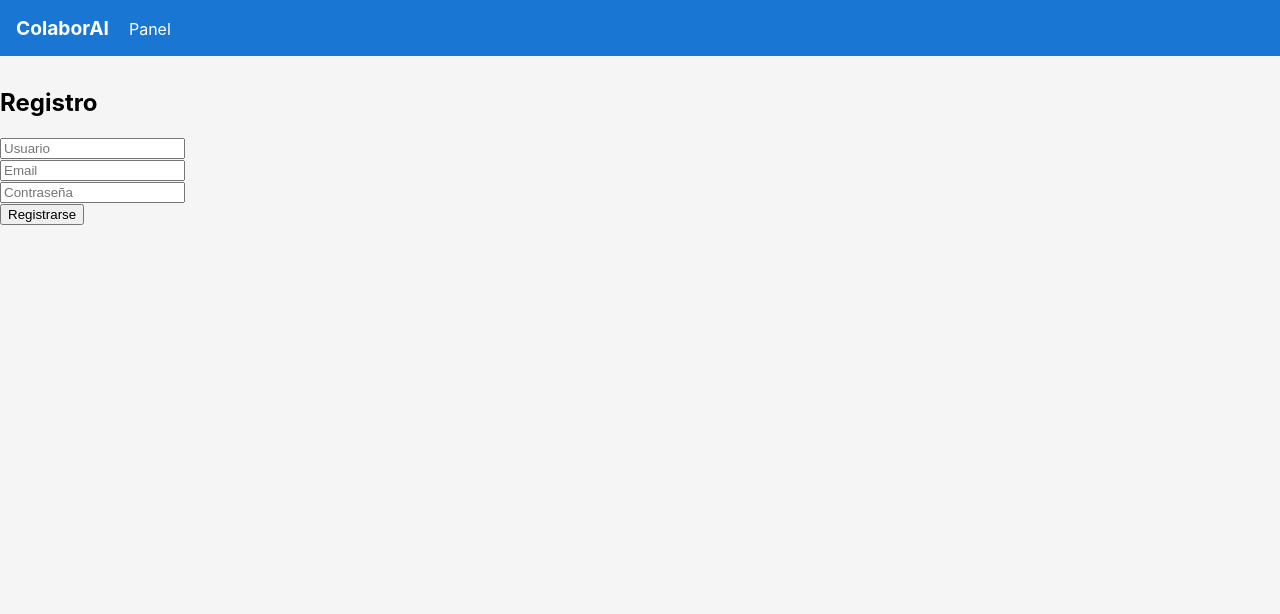
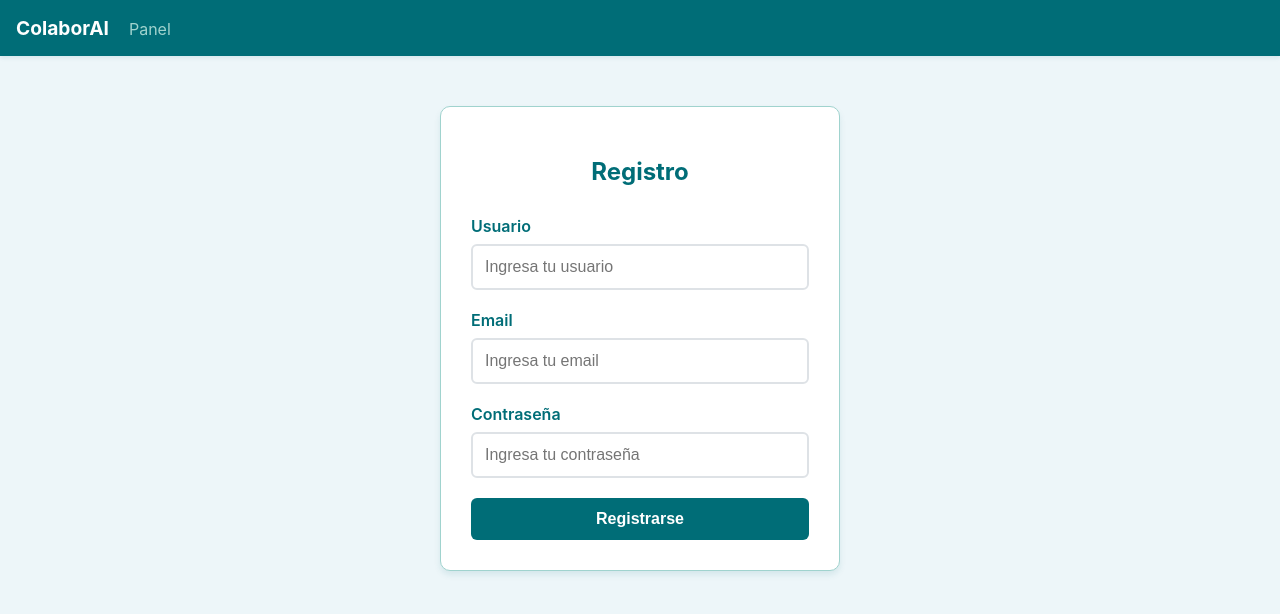
Before and after one commit to SantiagoDemattei/colaborAI-frontend, a React (Create React App) app: page /register in a window 1280 px wide. Shown: the top 614 px of the page. Built offline with nearby package versions, Linux system fonts and the light colour scheme; no server answers.

Commit message:
feat: Implementar paleta de colores y refactorizar estilos para mejorar la consistencia visual en la aplicación

```diff
--- a/src/App.css
+++ b/src/App.css
@@ -14,18 +14,18 @@
 }
 
 .App-header {
-  background-color: #282c34;
+  background-color: var(--primary-color);
   min-height: 100vh;
   display: flex;
   flex-direction: column;
   align-items: center;
   justify-content: center;
   font-size: calc(10px + 2vmin);
-  color: white;
+  color: var(--text-light);
 }
 
 .App-link {
-  color: #61dafb;
+  color: var(--tiffany-blue-light);
 }
 
 @keyframes App-logo-spin {
--- a/src/components/Dashboard.js
+++ b/src/components/Dashboard.js
@@ -73,8 +73,8 @@ export default function Dashboard({ token, ownerId, user }) {
   const tabStyle = (isActive) => ({
     padding: '12px 24px',
     border: 'none',
-    backgroundColor: isActive ? '#1976d2' : '#f5f5f5',
-    color: isActive ? 'white' : '#333',
+    backgroundColor: isActive ? 'var(--primary-color)' : 'var(--accent-color)',
+    color: isActive ? 'var(--text-light)' : 'var(--text-primary)',
     cursor: 'pointer',
     borderRadius: '8px 8px 0 0',
     marginRight: '5px',
@@ -90,21 +90,22 @@ export default function Dashboard({ token, ownerId, user }) {
   };
 
   const sectionStyle = {
-    backgroundColor: 'white',
+    backgroundColor: 'var(--background-light)',
     borderRadius: '8px',
     padding: '20px',
     marginBottom: '20px',
-    boxShadow: '0 2px 4px rgba(0,0,0,0.1)'
+    boxShadow: '0 2px 4px var(--shadow-color)',
+    border: '1px solid var(--border-light)'
   };
 
   return (
     <div style={containerStyle}>
-      <h1 style={{ color: '#1976d2', marginBottom: '30px', textAlign: 'center' }}>
+      <h1 style={{ color: 'var(--primary-color)', marginBottom: '30px', textAlign: 'center' }}>
         Panel de Colaboración
       </h1>
 
       {/* Navegación por pestañas */}
-      <div style={{ marginBottom: '30px', borderBottom: '1px solid #ddd' }}>
+      <div style={{ marginBottom: '30px', borderBottom: '1px solid var(--border-color)' }}>
         <button
           style={tabStyle(activeTab === 'projects')}
           onClick={() => setActiveTab('projects')}
@@ -131,15 +132,15 @@ export default function Dashboard({ token, ownerId, user }) {
       {activeTab === 'projects' && (
         <div style={sectionStyle}>
           <div style={{ display: 'flex', justifyContent: 'space-between', alignItems: 'center', marginBottom: '20px' }}>
-            <h2 style={{ margin: 0, color: '#333' }}>Gestión de Proyectos</h2>
+            <h2 style={{ margin: 0, color: 'var(--text-primary)' }}>Gestión de Proyectos</h2>
             <button
               onClick={() => {
                 setShowProjectForm(true);
                 setEditProject(null);
               }}
               style={{
-                backgroundColor: '#1976d2',
-                color: 'white',
+                backgroundColor: 'var(--primary-color)',
+                color: 'var(--text-light)',
                 border: 'none',
                 padding: '12px 20px',
                 borderRadius: '8px',
@@ -148,7 +149,16 @@ export default function Dashboard({ token, ownerId, user }) {
                 fontSize: '14px',
                 display: 'flex',
                 alignItems: 'center',
-                gap: '8px'
+                gap: '8px',
+                transition: 'all 0.3s ease'
+              }}
+              onMouseOver={(e) => {
+                e.target.style.backgroundColor = 'var(--primary-hover)';
+                e.target.style.transform = 'translateY(-1px)';
+              }}
+              onMouseOut={(e) => {
+                e.target.style.backgroundColor = 'var(--primary-color)';
+                e.target.style.transform = 'translateY(0)';
               }}
             >
               ➕ Nuevo Proyecto
@@ -175,7 +185,7 @@ export default function Dashboard({ token, ownerId, user }) {
       {activeTab === 'invitations' && (
         <div>
           <div style={sectionStyle}>
-            <h2 style={{ margin: '0 0 20px 0', color: '#333' }}>Enviar Nueva Invitación</h2>
+            <h2 style={{ margin: '0 0 20px 0', color: 'var(--text-primary)' }}>Enviar Nueva Invitación</h2>
             <InvitationForm
               token={token}
               onInvitationSent={() => {
@@ -198,10 +208,10 @@ export default function Dashboard({ token, ownerId, user }) {
           <div style={sectionStyle}>
             <div style={{ display: 'flex', justifyContent: 'space-between', alignItems: 'center', marginBottom: '20px' }}>
               <div>
-                <h2 style={{ margin: 0, color: '#333' }}>
+                <h2 style={{ margin: 0, color: 'var(--text-primary)' }}>
                   {selectedProject?.name || 'Proyecto Seleccionado'}
                 </h2>
-                <p style={{ margin: '5px 0', color: '#666' }}>
+                <p style={{ margin: '5px 0', color: 'var(--text-muted)' }}>
                   {selectedProject?.description || 'Sin descripción'}
                 </p>
               </div>
@@ -213,14 +223,23 @@ export default function Dashboard({ token, ownerId, user }) {
                       setEditTask(null);
                     }}
                     style={{
-                      backgroundColor: '#4caf50',
-                      color: 'white',
+                      backgroundColor: 'var(--success-color)',
+                      color: 'var(--text-light)',
                       border: 'none',
                       padding: '12px 20px',
                       borderRadius: '8px',
                       cursor: 'pointer',
                       fontWeight: 'bold',
-                      fontSize: '14px'
+                      fontSize: '14px',
+                      transition: 'all 0.3s ease'
+                    }}
+                    onMouseOver={(e) => {
+                      e.target.style.backgroundColor = 'var(--tiffany-blue-dark)';
+                      e.target.style.transform = 'translateY(-1px)';
+                    }}
+                    onMouseOut={(e) => {
+                      e.target.style.backgroundColor = 'var(--success-color)';
+                      e.target.style.transform = 'translateY(0)';
                     }}
                   >
                     ➕ Nueva Tarea
@@ -229,14 +248,23 @@ export default function Dashboard({ token, ownerId, user }) {
                 <button
                   onClick={() => setActiveTab('projects')}
                   style={{
-                    backgroundColor: '#f44336',
-                    color: 'white',
+                    backgroundColor: 'var(--danger-color)',
+                    color: 'var(--text-light)',
                     border: 'none',
                     padding: '12px 20px',
                     borderRadius: '8px',
                     cursor: 'pointer',
                     fontWeight: 'bold',
-                    fontSize: '14px'
+                    fontSize: '14px',
+                    transition: 'all 0.3s ease'
+                  }}
+                  onMouseOver={(e) => {
+                    e.target.style.backgroundColor = '#b71c1c';
+                    e.target.style.transform = 'translateY(-1px)';
+                  }}
+                  onMouseOut={(e) => {
+                    e.target.style.backgroundColor = 'var(--danger-color)';
+                    e.target.style.transform = 'translateY(0)';
                   }}
                 >
                   ← Volver
--- a/src/components/Login.js
+++ b/src/components/Login.js
@@ -5,6 +5,7 @@ import { useNavigate } from 'react-router-dom';
 export default function Login() {
   const [form, setForm] = useState({ username: '', password: '' });
   const [message, setMessage] = useState('');
+  const [messageType, setMessageType] = useState('');
   const navigate = useNavigate();
 
   const handleChange = e => {
@@ -20,26 +21,56 @@ export default function Login() {
       if (res.token && res.id && res.username) {
         saveAuth(res.token, { id: res.id, username: res.username });
         setMessage('Login exitoso!');
+        setMessageType('success');
         setTimeout(() => navigate('/dashboard'), 1000);
       } else {
         setMessage('Credenciales inválidas');
+        setMessageType('error');
       }
     } catch (error) {
       setMessage('Credenciales inválidas');
+      setMessageType('error');
     }
   };
 
   return (
-    <div>
-      <h2>Login</h2>
+    <div className="form-container">
+      <h2 style={{ textAlign: 'center', color: 'var(--primary-color)', marginBottom: '30px' }}>
+        Iniciar Sesión
+      </h2>
       <form onSubmit={handleSubmit}>
-        <input name="username" placeholder="Usuario" value={form.username} onChange={handleChange} required />
-        <br />
-        <input type="password" name="password" placeholder="Contraseña" value={form.password} onChange={handleChange} required />
-        <br />
-        <button type="submit">Ingresar</button>
+        <div className="form-group">
+          <label className="form-label">Usuario</label>
+          <input
+            className="form-input"
+            name="username"
+            placeholder="Ingresa tu usuario"
+            value={form.username}
+            onChange={handleChange}
+            required
+          />
+        </div>
+        <div className="form-group">
+          <label className="form-label">Contraseña</label>
+          <input
+            className="form-input"
+            type="password"
+            name="password"
+            placeholder="Ingresa tu contraseña"
+            value={form.password}
+            onChange={handleChange}
+            required
+          />
+        </div>
+        <button className="btn btn-primary" type="submit" style={{ width: '100%' }}>
+          Ingresar
+        </button>
       </form>
-      <p>{message}</p>
+      {message && (
+        <div className={`alert alert-${messageType}`} style={{ marginTop: '20px' }}>
+          {message}
+        </div>
+      )}
     </div>
   );
 }
--- /dev/null
+++ b/src/components/Navbar.css
@@ -0,0 +1,54 @@
+/* Estilos para la barra de navegación */
+.navbar {
+  padding: 1rem;
+  background: var(--primary-color);
+  color: var(--text-light);
+  margin-bottom: 2rem;
+  display: flex;
+  justify-content: space-between;
+  align-items: center;
+  box-shadow: 0 2px 4px var(--shadow-color);
+}
+
+.navbar-brand {
+  font-weight: bold;
+  font-size: 1.2rem;
+}
+
+.navbar-title {
+  margin-left: 20px;
+  color: var(--tiffany-blue-light);
+}
+
+.navbar-user-section {
+  display: flex;
+  align-items: center;
+  gap: 20px;
+}
+
+.navbar-user-info {
+  display: flex;
+  align-items: center;
+}
+
+.navbar-greeting {
+  margin-right: 15px;
+  color: var(--text-light);
+}
+
+.navbar-logout-btn {
+  background: var(--background-light);
+  color: var(--primary-color);
+  border: none;
+  padding: 0.5rem 1rem;
+  border-radius: 4px;
+  cursor: pointer;
+  font-weight: bold;
+  transition: all 0.3s ease;
+}
+
+.navbar-logout-btn:hover {
+  background-color: var(--accent-color);
+  transform: translateY(-1px);
+  box-shadow: 0 2px 4px var(--shadow-color);
+}
--- a/src/components/Navbar.js
+++ b/src/components/Navbar.js
@@ -1,47 +1,29 @@
 import React from 'react';
 import NotificationCenter from './NotificationCenter';
+import './Navbar.css';
 
 export default function Navbar({ onLogout, user, token }) {
   return (
-    <nav style={{
-      padding: '1rem',
-      background: '#1976d2',
-      color: 'white',
-      marginBottom: '2rem',
-      display: 'flex',
-      justifyContent: 'space-between',
-      alignItems: 'center'
-    }}>
+    <nav className="navbar">
       <div>
-        <span style={{ fontWeight: 'bold', fontSize: '1.2rem' }}>ColaborAI</span>
-        <span style={{ marginLeft: 20 }}>Panel</span>
+        <span className="navbar-brand">ColaborAI</span>
+        <span className="navbar-title">Panel</span>
       </div>
 
       {user && (
-        <div style={{ display: 'flex', alignItems: 'center', gap: '20px' }}>
+        <div className="navbar-user-section">
           <NotificationCenter
             token={token}
             userId={user.id}
           />
 
-          <div style={{ display: 'flex', alignItems: 'center' }}>
-            <span style={{ marginRight: '15px' }}>
+          <div className="navbar-user-info">
+            <span className="navbar-greeting">
               👋 {user.username}
             </span>
             <button
               onClick={onLogout}
-              style={{
-                background: 'white',
-                color: '#1976d2',
-                border: 'none',
-                padding: '0.5rem 1rem',
-                borderRadius: 4,
-                cursor: 'pointer',
-                fontWeight: 'bold',
-                transition: 'background-color 0.3s'
-              }}
-              onMouseOver={(e) => e.target.style.backgroundColor = '#f5f5f5'}
-              onMouseOut={(e) => e.target.style.backgroundColor = 'white'}
+              className="navbar-logout-btn"
             >
               Cerrar sesión
             </button>
--- a/src/components/Register.js
+++ b/src/components/Register.js
@@ -5,6 +5,7 @@ import { useNavigate } from 'react-router-dom';
 export default function Register() {
   const [form, setForm] = useState({ username: '', email: '', password: '' });
   const [message, setMessage] = useState('');
+  const [messageType, setMessageType] = useState('');
   const navigate = useNavigate();
 
   const handleChange = e => {
@@ -16,25 +17,64 @@ export default function Register() {
     const res = await register(form);
     if (res.token) {
       setMessage('Registro exitoso! Por favor hacé login.');
+      setMessageType('success');
       setTimeout(() => navigate('/login'), 2000);
     } else {
       setMessage(res.message || 'Error en registro');
+      setMessageType('error');
     }
   };
 
   return (
-    <div>
-      <h2>Registro</h2>
+    <div className="form-container">
+      <h2 style={{ textAlign: 'center', color: 'var(--primary-color)', marginBottom: '30px' }}>
+        Registro
+      </h2>
       <form onSubmit={handleSubmit}>
-        <input name="username" placeholder="Usuario" value={form.username} onChange={handleChange} required />
-        <br />
-        <input type="email" name="email" placeholder="Email" value={form.email} onChange={handleChange} required />
-        <br />
-        <input type="password" name="password" placeholder="Contraseña" value={form.password} onChange={handleChange} required />
-        <br />
-        <button type="submit">Registrarse</button>
+        <div className="form-group">
+          <label className="form-label">Usuario</label>
+          <input
+            className="form-input"
+            name="username"
+            placeholder="Ingresa tu usuario"
+            value={form.username}
+            onChange={handleChange}
+            required
+          />
+        </div>
+        <div className="form-group">
+          <label className="form-label">Email</label>
+          <input
+            className="form-input"
+            type="email"
+            name="email"
+            placeholder="Ingresa tu email"
+            value={form.email}
+            onChange={handleChange}
+            required
+          />
+        </div>
+        <div className="form-group">
+          <label className="form-label">Contraseña</label>
+          <input
+            className="form-input"
+            type="password"
+            name="password"
+            placeholder="Ingresa tu contraseña"
+            value={form.password}
+            onChange={handleChange}
+            required
+          />
+        </div>
+        <button className="btn btn-primary" type="submit" style={{ width: '100%' }}>
+          Registrarse
+        </button>
       </form>
-      <p>{message}</p>
+      {message && (
+        <div className={`alert alert-${messageType}`} style={{ marginTop: '20px' }}>
+          {message}
+        </div>
+      )}
     </div>
   );
 }
--- a/src/index.css
+++ b/src/index.css
@@ -7,7 +7,7 @@ body {
     sans-serif;
   -webkit-font-smoothing: antialiased;
   -moz-osx-font-smoothing: grayscale;
-  background-color: #f5f5f5;
+  background-color: var(--background-color);
 }
 
 code {
--- /dev/null
+++ b/src/styles/colors.css
@@ -0,0 +1,49 @@
+/* Paleta de colores ColaborAI */
+:root {
+  /* Colores principales */
+  --caribbean-current: #006d77;
+  --tiffany-blue: #83c5be;
+  --alice-blue: #edf6f9;
+  --pale-dogwood: #ffddd2;
+  --atomic-tangerine: #e29578;
+
+  /* Variaciones de colores principales para hover y estados */
+  --caribbean-current-dark: #005761;
+  --caribbean-current-light: #007a85;
+  --tiffany-blue-dark: #6ba89e;
+  --tiffany-blue-light: #a0d3ce;
+  --atomic-tangerine-dark: #d17e5f;
+  --atomic-tangerine-light: #e8a890;
+
+  /* Asignación semántica de colores */
+  --primary-color: var(--caribbean-current);
+  --primary-hover: var(--caribbean-current-dark);
+  --primary-light: var(--tiffany-blue);
+  --secondary-color: var(--atomic-tangerine);
+  --secondary-hover: var(--atomic-tangerine-dark);
+  --accent-color: var(--pale-dogwood);
+  --background-color: var(--alice-blue);
+  --background-light: #ffffff;
+
+  /* Estados de la aplicación */
+  --success-color: var(--tiffany-blue);
+  --success-light: var(--tiffany-blue-light);
+  --warning-color: var(--atomic-tangerine);
+  --warning-light: var(--pale-dogwood);
+  --danger-color: #c62828;
+  --danger-light: #ffebee;
+  --info-color: var(--caribbean-current);
+  --info-light: var(--alice-blue);
+
+  /* Colores de texto */
+  --text-primary: var(--caribbean-current);
+  --text-secondary: #4a4a4a;
+  --text-muted: #6c757d;
+  --text-light: #ffffff;
+
+  /* Bordes y sombras */
+  --border-color: #dee2e6;
+  --border-light: var(--tiffany-blue-light);
+  --shadow-color: rgba(0, 109, 119, 0.1);
+  --shadow-hover: rgba(0, 109, 119, 0.2);
+}
--- a/src/styles/globals.css
+++ b/src/styles/globals.css
@@ -1,3 +1,6 @@
+/* Importar paleta de colores */
+@import './colors.css';
+
 /* Estilos globales para ColaborAI */
 
 * {
@@ -10,9 +13,10 @@ body {
     sans-serif;
   -webkit-font-smoothing: antialiased;
   -moz-osx-font-smoothing: grayscale;
-  background-color: #f5f5f5;
+  background-color: var(--background-color);
   margin: 0;
   padding: 0;
+  color: var(--text-secondary);
 }
 
 /* Estilos para formularios */
@@ -20,9 +24,10 @@ body {
   max-width: 400px;
   margin: 50px auto;
   padding: 30px;
-  background: white;
+  background: var(--background-light);
   border-radius: 10px;
-  box-shadow: 0 4px 6px rgba(0, 0, 0, 0.1);
+  box-shadow: 0 4px 6px var(--shadow-color);
+  border: 1px solid var(--border-light);
 }
 
 .form-group {
@@ -33,26 +38,27 @@ body {
   display: block;
   margin-bottom: 8px;
   font-weight: 600;
-  color: #333;
+  color: var(--text-primary);
 }
 
 .form-input {
   width: 100%;
   padding: 12px;
-  border: 2px solid #ddd;
+  border: 2px solid var(--border-color);
   border-radius: 6px;
   font-size: 16px;
   transition: border-color 0.3s ease;
+  background-color: var(--background-light);
 }
 
 .form-input:focus {
   outline: none;
-  border-color: #1976d2;
-  box-shadow: 0 0 0 3px rgba(25, 118, 210, 0.1);
+  border-color: var(--primary-color);
+  box-shadow: 0 0 0 3px rgba(0, 109, 119, 0.1);
 }
 
 .form-input.error {
-  border-color: #f44336;
+  border-color: var(--danger-color);
 }
 
 .form-textarea {
@@ -63,10 +69,10 @@ body {
 .form-select {
   width: 100%;
   padding: 12px;
-  border: 2px solid #ddd;
+  border: 2px solid var(--border-color);
   border-radius: 6px;
   font-size: 16px;
-  background-color: white;
+  background-color: var(--background-light);
   cursor: pointer;
 }
 
@@ -90,51 +96,52 @@ body {
 }
 
 .btn-primary {
-  background-color: #1976d2;
-  color: white;
+  background-color: var(--primary-color);
+  color: var(--text-light);
 }
 
 .btn-primary:hover:not(:disabled) {
-  background-color: #1565c0;
+  background-color: var(--primary-hover);
   transform: translateY(-1px);
-  box-shadow: 0 4px 8px rgba(25, 118, 210, 0.3);
+  box-shadow: 0 4px 8px var(--shadow-hover);
 }
 
 .btn-secondary {
-  background-color: #f5f5f5;
-  color: #333;
-  border: 2px solid #ddd;
+  background-color: var(--accent-color);
+  color: var(--text-primary);
+  border: 2px solid var(--border-light);
 }
 
 .btn-secondary:hover:not(:disabled) {
-  background-color: #e0e0e0;
+  background-color: var(--tiffany-blue-light);
+  border-color: var(--primary-light);
 }
 
 .btn-success {
-  background-color: #4caf50;
-  color: white;
+  background-color: var(--success-color);
+  color: var(--text-light);
 }
 
 .btn-success:hover:not(:disabled) {
-  background-color: #45a049;
+  background-color: var(--tiffany-blue-dark);
 }
 
 .btn-danger {
-  background-color: #f44336;
-  color: white;
+  background-color: var(--danger-color);
+  color: var(--text-light);
 }
 
 .btn-danger:hover:not(:disabled) {
-  background-color: #da190b;
+  background-color: #b71c1c;
 }
 
 .btn-warning {
-  background-color: #ff9800;
-  color: white;
+  background-color: var(--warning-color);
+  color: var(--text-light);
 }
 
 .btn-warning:hover:not(:disabled) {
-  background-color: #f57c00;
+  background-color: var(--secondary-hover);
 }
 
 .btn-small {
@@ -149,35 +156,36 @@ body {
 
 /* Cards */
 .card {
-  background: white;
+  background: var(--background-light);
   border-radius: 8px;
   padding: 20px;
   margin-bottom: 20px;
-  box-shadow: 0 2px 4px rgba(0, 0, 0, 0.1);
+  box-shadow: 0 2px 4px var(--shadow-color);
   transition: transform 0.2s ease, box-shadow 0.2s ease;
+  border: 1px solid var(--border-light);
 }
 
 .card:hover {
   transform: translateY(-2px);
-  box-shadow: 0 4px 8px rgba(0, 0, 0, 0.15);
+  box-shadow: 0 4px 8px var(--shadow-hover);
 }
 
 .card-header {
-  border-bottom: 1px solid #eee;
+  border-bottom: 1px solid var(--border-light);
   padding-bottom: 15px;
   margin-bottom: 15px;
 }
 
 .card-title {
   margin: 0;
-  color: #1976d2;
+  color: var(--primary-color);
   font-size: 20px;
   font-weight: 600;
 }
 
 .card-subtitle {
   margin: 5px 0 0 0;
-  color: #666;
+  color: var(--text-muted);
   font-size: 14px;
 }
 
@@ -192,28 +200,28 @@ body {
 }
 
 .badge-primary {
-  background-color: #1976d2;
-  color: white;
+  background-color: var(--primary-color);
+  color: var(--text-light);
 }
 
 .badge-success {
-  background-color: #4caf50;
-  color: white;
+  background-color: var(--success-color);
+  color: var(--text-light);
 }
 
 .badge-warning {
-  background-color: #ff9800;
-  color: white;
+  background-color: var(--warning-color);
+  color: var(--text-light);
 }
 
 .badge-danger {
-  background-color: #f44336;
-  color: white;
+  background-color: var(--danger-color);
+  color: var(--text-light);
 }
 
 .badge-secondary {
-  background-color: #666;
-  color: white;
+  background-color: var(--text-muted);
+  color: var(--text-light);
 }
 
 /* Alertas */
@@ -225,33 +233,33 @@ body {
 }
 
 .alert-success {
-  background-color: #e8f5e8;
-  border-color: #4caf50;
-  color: #2e7d32;
+  background-color: var(--success-light);
+  border-color: var(--success-color);
+  color: var(--caribbean-current-dark);
 }
 
 .alert-error {
-  background-color: #ffebee;
-  border-color: #f44336;
-  color: #c62828;
+  background-color: var(--danger-light);
+  border-color: var(--danger-color);
+  color: var(--danger-color);
 }
 
 .alert-warning {
-  background-color: #fff8e1;
-  border-color: #ff9800;
-  color: #f57c00;
+  background-color: var(--warning-light);
+  border-color: var(--warning-color);
+  color: var(--secondary-hover);
 }
 
 .alert-info {
-  background-color: #e3f2fd;
-  border-color: #2196f3;
-  color: #1565c0;
+  background-color: var(--info-light);
+  border-color: var(--info-color);
+  color: var(--primary-color);
 }
 
 /* Loading spinner */
 .loading-spinner {
-  border: 4px solid #f3f3f3;
-  border-top: 4px solid #1976d2;
+  border: 4px solid var(--alice-blue);
+  border-top: 4px solid var(--primary-color);
   border-radius: 50%;
   width: 40px;
   height: 40px;
@@ -355,11 +363,11 @@ body {
   right: 20px;
   padding: 15px 20px;
   border-radius: 8px;
-  color: white;
+  color: var(--text-light);
   font-weight: 600;
   z-index: 9999;
   max-width: 400px;
-  box-shadow: 0 4px 12px rgba(0, 0, 0, 0.15);
+  box-shadow: 0 4px 12px var(--shadow-hover);
   animation: slideIn 0.3s ease;
 }
 
@@ -375,19 +383,19 @@ body {
 }
 
 .notification-success {
-  background-color: #4caf50;
+  background-color: var(--success-color);
 }
 
 .notification-error {
-  background-color: #f44336;
+  background-color: var(--danger-color);
 }
 
 .notification-warning {
-  background-color: #ff9800;
+  background-color: var(--warning-color);
 }
 
 .notification-info {
-  background-color: #2196f3;
+  background-color: var(--info-color);
 }
 
 /* Modal overlay */
@@ -397,7 +405,7 @@ body {
   left: 0;
   right: 0;
   bottom: 0;
-  background-color: rgba(0, 0, 0, 0.5);
+  background-color: rgba(0, 109, 119, 0.5);
   display: flex;
   justify-content: center;
   align-items: center;
@@ -405,19 +413,20 @@ body {
 }
 
 .modal-content {
-  background: white;
+  background: var(--background-light);
   border-radius: 8px;
   padding: 25px;
   min-width: 400px;
   max-width: 90vw;
   max-height: 90vh;
   overflow-y: auto;
-  box-shadow: 0 4px 20px rgba(0, 0, 0, 0.3);
+  box-shadow: 0 4px 20px var(--shadow-hover);
+  border: 1px solid var(--border-light);
 }
 
 /* Tabs */
 .tabs {
-  border-bottom: 1px solid #ddd;
+  border-bottom: 1px solid var(--border-color);
   margin-bottom: 20px;
 }
 
@@ -430,30 +439,32 @@ body {
   margin-right: 5px;
   font-weight: 600;
   transition: all 0.3s ease;
+  color: var(--text-secondary);
 }
 
 .tab-button.active {
-  background-color: #1976d2;
-  color: white;
+  background-color: var(--primary-color);
+  color: var(--text-light);
 }
 
 .tab-button:not(.active):hover {
-  background-color: #f5f5f5;
+  background-color: var(--accent-color);
+  color: var(--text-primary);
 }
 
 /* Status indicators */
 .status-pending {
-  color: #ff9800;
+  color: var(--warning-color);
 }
 
 .status-in-progress {
-  color: #2196f3;
+  color: var(--info-color);
 }
 
 .status-completed {
-  color: #4caf50;
+  color: var(--success-color);
 }
 
 .status-cancelled {
-  color: #f44336;
+  color: var(--danger-color);
 }
```
Also changed, not shown: src/components/ProjectList.js (+15 -11 lines).
